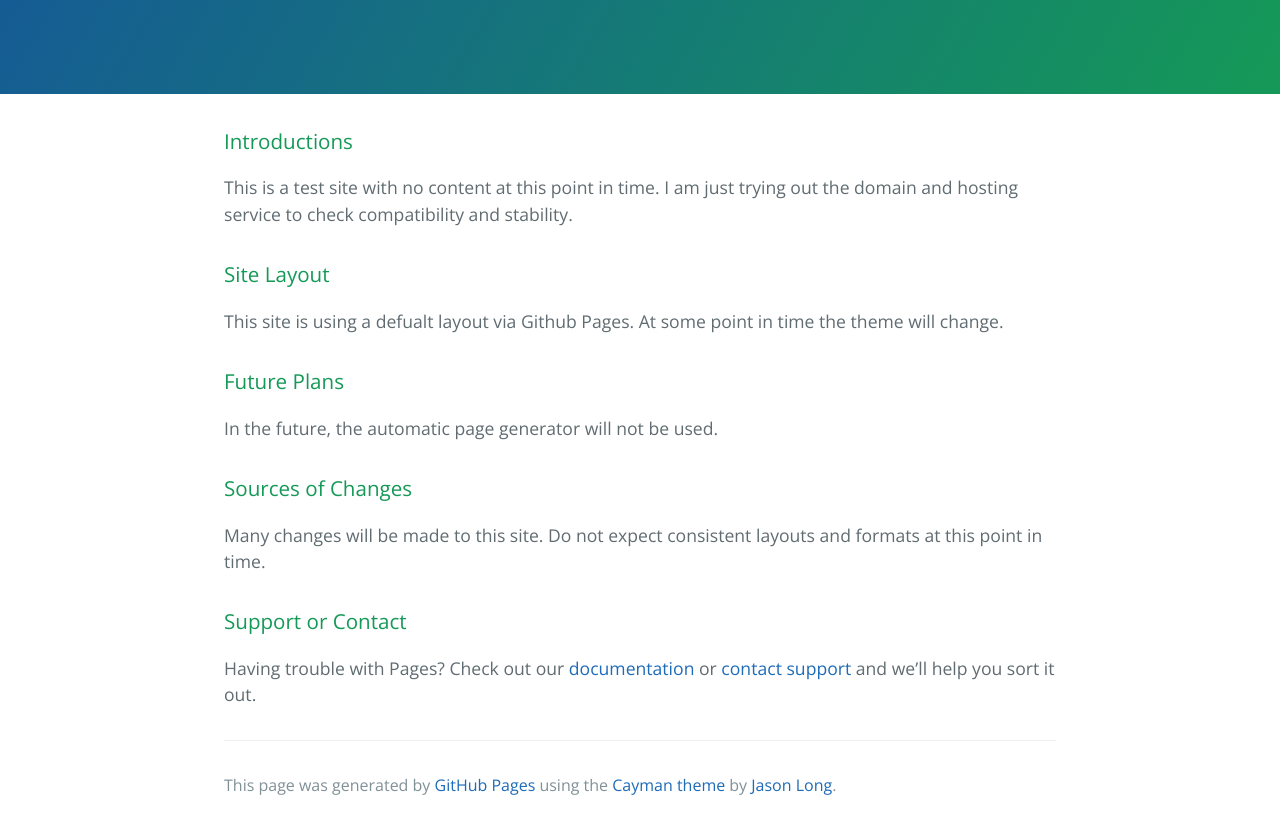
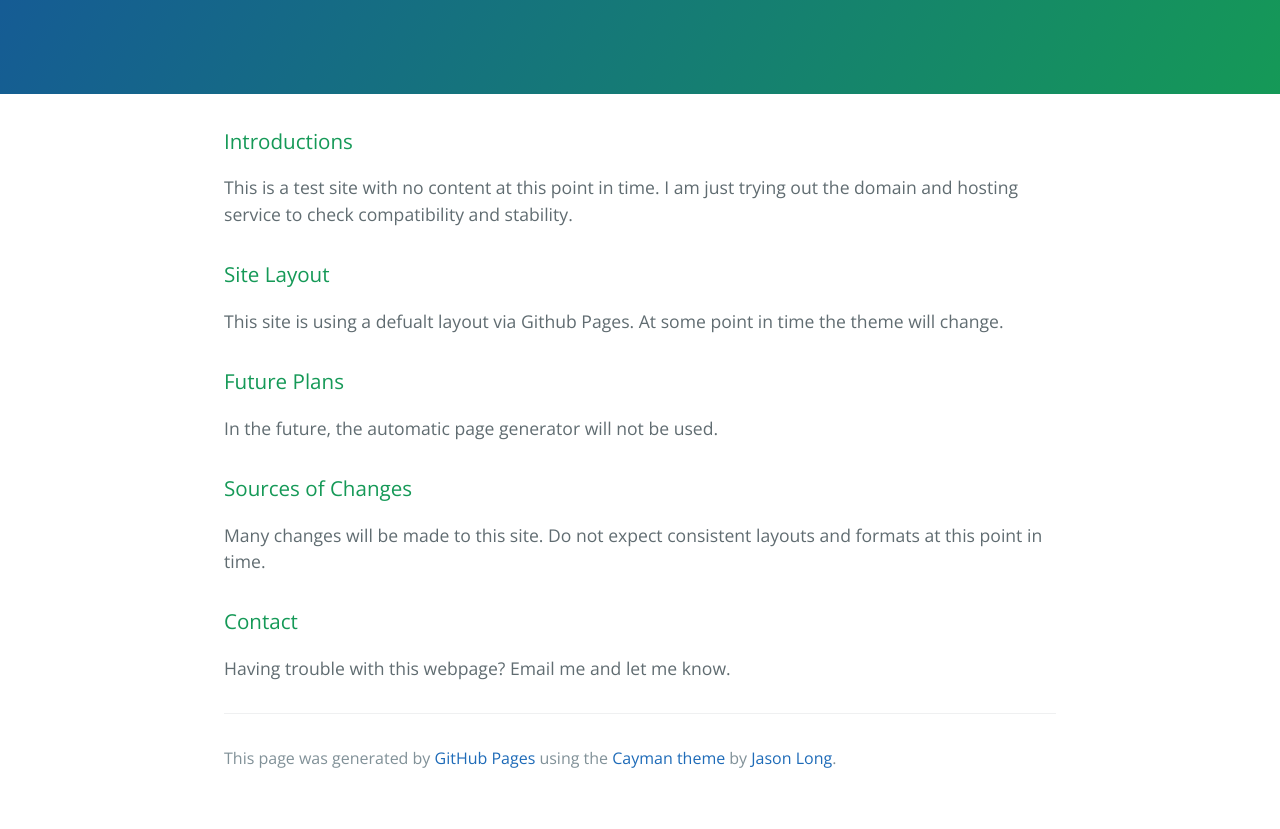
Before and after one commit to asunak22/asunak22.github.io, a plain HTML site: page index.html in a window 1280 px wide. Shown: the part 176-1005 px from the top of the page. After the commit the page ends 978 px from the top, so only its background shows below. Drawn offline with nearby package versions, Linux system fonts and the light colour scheme.

Commit message:
changes to support

```diff
--- a/index.html
+++ b/index.html
@@ -37,9 +37,9 @@
 <p>Many changes will be made to this site. Do not expect consistent layouts and formats at this point in time.</p>
 
 <h3>
-<a id="support-or-contact" class="anchor" href="#support-or-contact" aria-hidden="true"><span aria-hidden="true" class="octicon octicon-link"></span></a>Support or Contact</h3>
+<a id="support-or-contact" class="anchor" href="#support-or-contact" aria-hidden="true"><span aria-hidden="true" class="octicon octicon-link"></span></a>Contact</h3>
 
-<p>Having trouble with Pages? Check out our <a href="https://help.github.com/pages">documentation</a> or <a href="https://github.com/contact">contact support</a> and we’ll help you sort it out.</p>
+<p>Having trouble with this webpage? Email me and let me know.</p>
 
       <footer class="site-footer">
 
```
